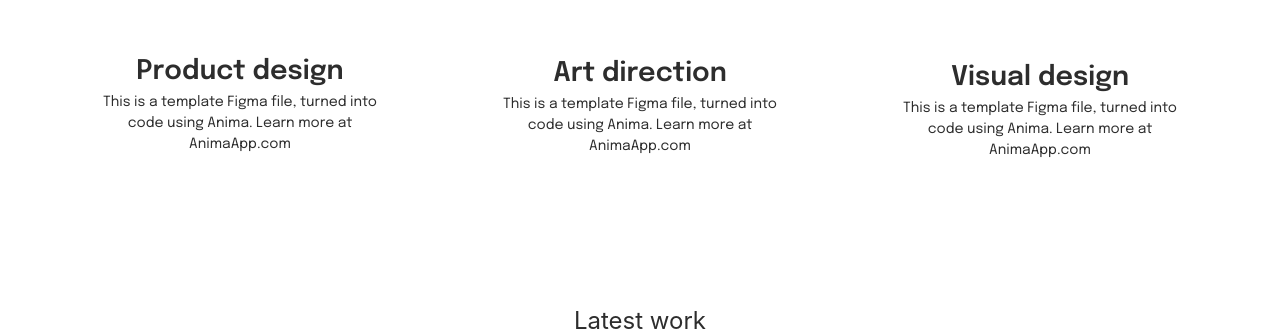
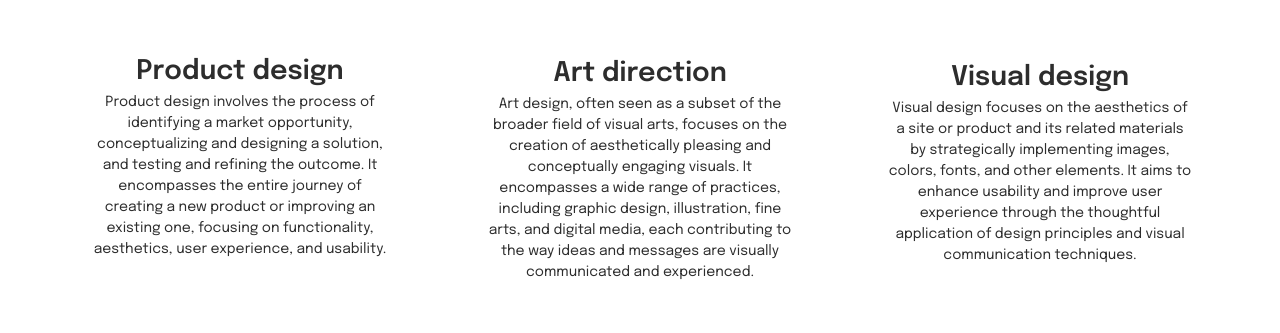
Before and after one commit to Ammyy9908/sumit_folio, a Next.js app: page / in a window 1280 px wide. Shown: the part 917-1250 px from the top of the page. Built offline with nearby package versions, Linux system fonts and the light colour scheme; no server answers; the database is empty.

Commit message:
skills description added

```diff
--- a/pages/index.jsx
+++ b/pages/index.jsx
@@ -264,34 +264,34 @@ export default function Home() {
           <SkillComponent
             image="/assets/product_design.png"
             heading="Product design"
-            subheading="This is a template Figma file, turned into code using Anima. Learn more at AnimaApp.com"
+            subheading="Product design involves the process of identifying a market opportunity, conceptualizing and designing a solution, and testing and refining the outcome. It encompasses the entire journey of creating a new product or improving an existing one, focusing on functionality, aesthetics, user experience, and usability. "
           />
           <SkillComponent
             image="/assets/art_direction.png"
             heading="Art direction"
-            subheading="This is a template Figma file, turned into code using Anima. Learn more at AnimaApp.com"
+            subheading="Art design, often seen as a subset of the broader field of visual arts, focuses on the creation of aesthetically pleasing and conceptually engaging visuals. It encompasses a wide range of practices, including graphic design, illustration, fine arts, and digital media, each contributing to the way ideas and messages are visually communicated and experienced."
           />
           <SkillComponent
             image="/assets/visual_design.png"
             heading="Visual design"
-            subheading="This is a template Figma file, turned into code using Anima. Learn more at AnimaApp.com"
+            subheading="Visual design focuses on the aesthetics of a site or product and its related materials by strategically implementing images, colors, fonts, and other elements. It aims to enhance usability and improve user experience through the thoughtful application of design principles and visual communication techniques."
           />
         </div>
         <div className="hidden dark:grid skill_section_wrapper w-full   grid-cols-1 md:grid-cols-2 lg:grid-cols-3 gap-12">
           <SkillComponent
             image="/assets/dark_product_design.png"
             heading="Product design"
-            subheading="This is a template Figma file, turned into code using Anima. Learn more at AnimaApp.com"
+            subheading="Product design involves the process of identifying a market opportunity, conceptualizing and designing a solution, and testing and refining the outcome. It encompasses the entire journey of creating a new product or improving an existing one, focusing on functionality, aesthetics, user experience, and usability. "
           />
           <SkillComponent
             image="/assets/dark_art_direction.png"
             heading="Art direction"
-            subheading="This is a template Figma file, turned into code using Anima. Learn more at AnimaApp.com"
+            subheading="Art design, often seen as a subset of the broader field of visual arts, focuses on the creation of aesthetically pleasing and conceptually engaging visuals. It encompasses a wide range of practices, including graphic design, illustration, fine arts, and digital media, each contributing to the way ideas and messages are visually communicated and experienced."
           />
           <SkillComponent
             image="/assets/dark_visual_design.png"
             heading="Visual design"
-            subheading="This is a template Figma file, turned into code using Anima. Learn more at AnimaApp.com"
+            subheading="Visual design focuses on the aesthetics of a site or product and its related materials by strategically implementing images, colors, fonts, and other elements. It aims to enhance usability and improve user experience through the thoughtful application of design principles and visual communication techniques."
           />
         </div>
       </div>
```
